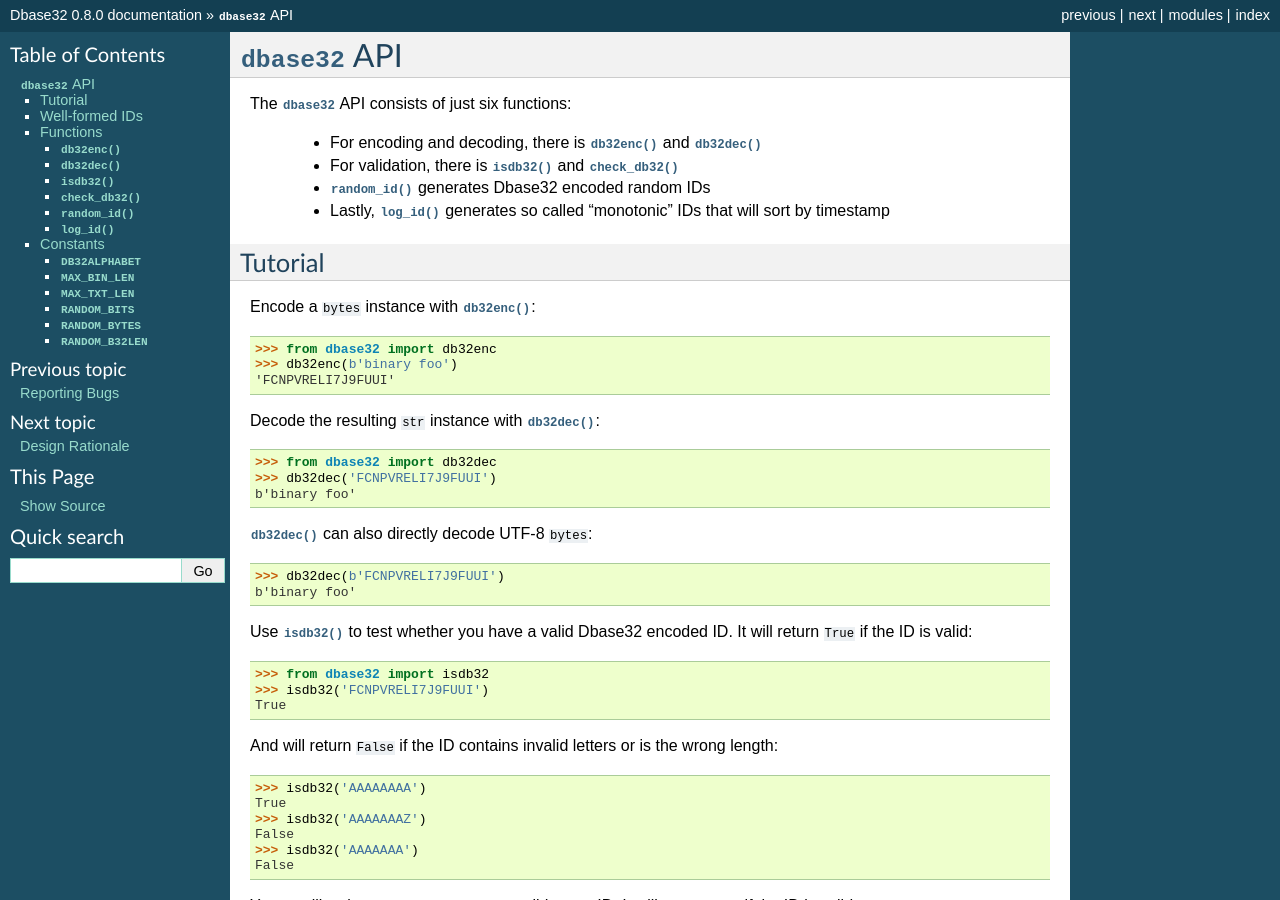
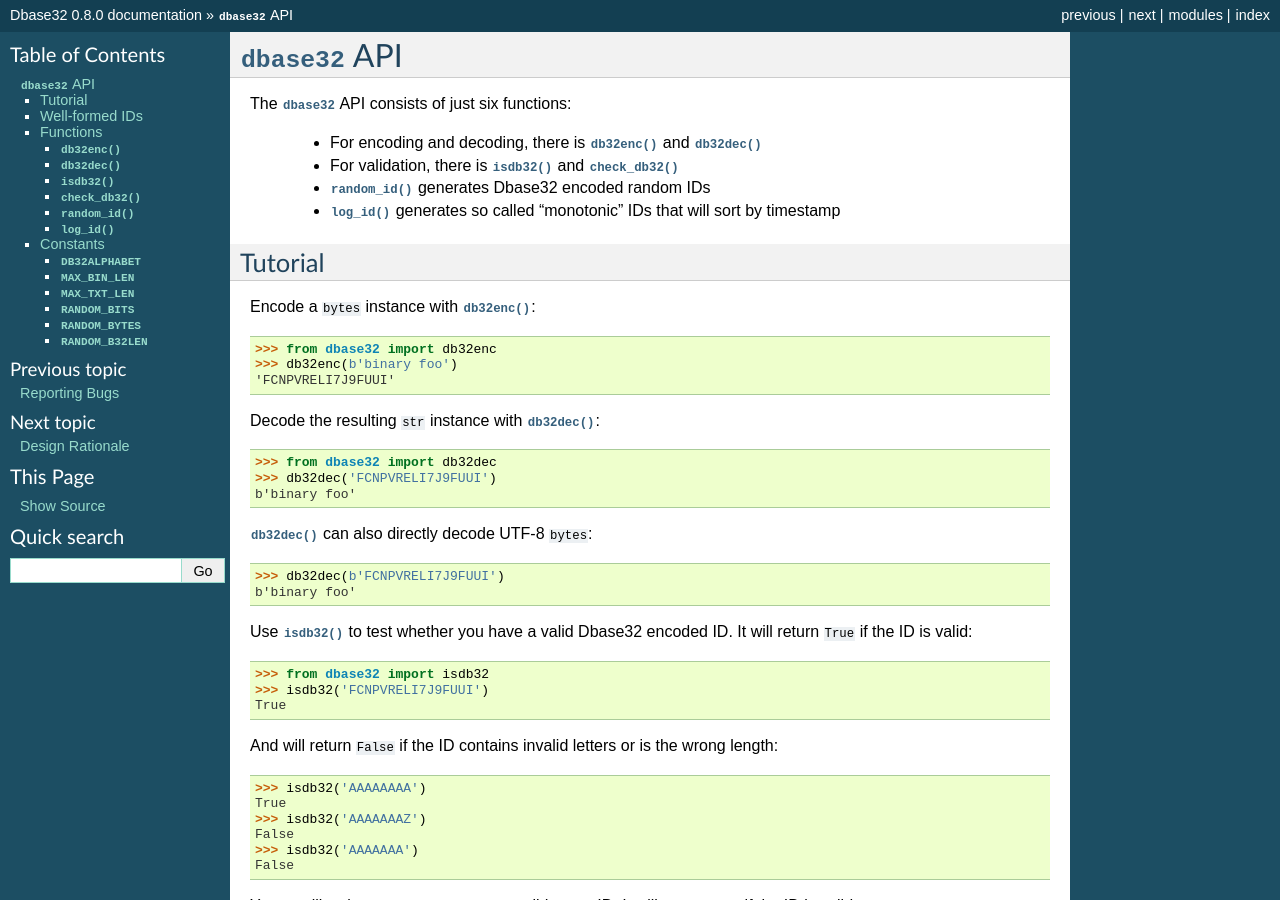
Before and after one commit to json420/dbase32, a Sphinx documentation site: the page built from doc/dbase32.rst, in a window 1280 px wide and 900 px high. Built offline with Sphinx 7.4.7, drawn with Linux system fonts in a browser that asks for light colours.

Commit message:
small doc tweak in dbase32.rst

```diff
--- a/doc/dbase32.rst
+++ b/doc/dbase32.rst
@@ -13,8 +13,8 @@ The :mod:`dbase32` API consists of just six functions:
 
     * :func:`random_id()` generates Dbase32 encoded random IDs
 
-    * Lastly, :func:`log_id()` generates so called "monotonic" IDs that will
-      sort by timestamp
+    * :func:`log_id()` generates so called "monotonic" IDs that will sort by
+      timestamp
 
 
 Tutorial
```
